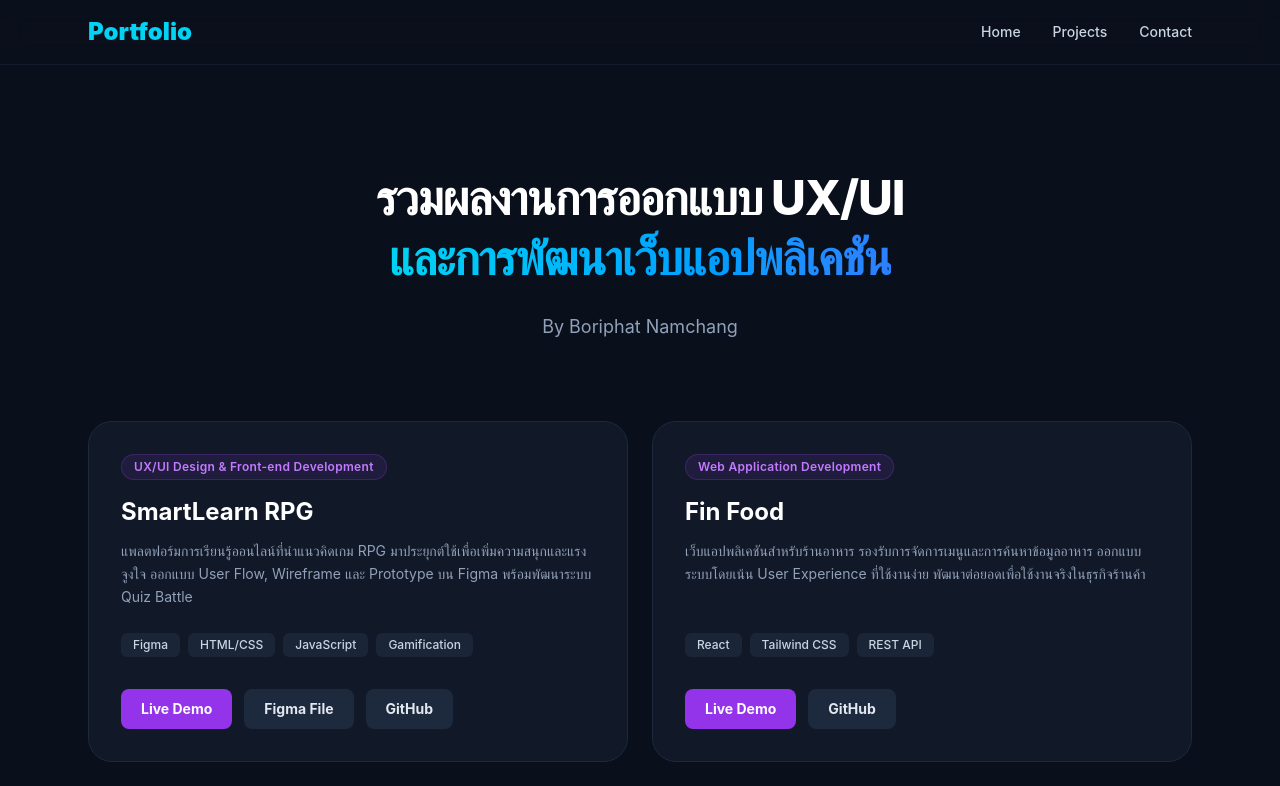
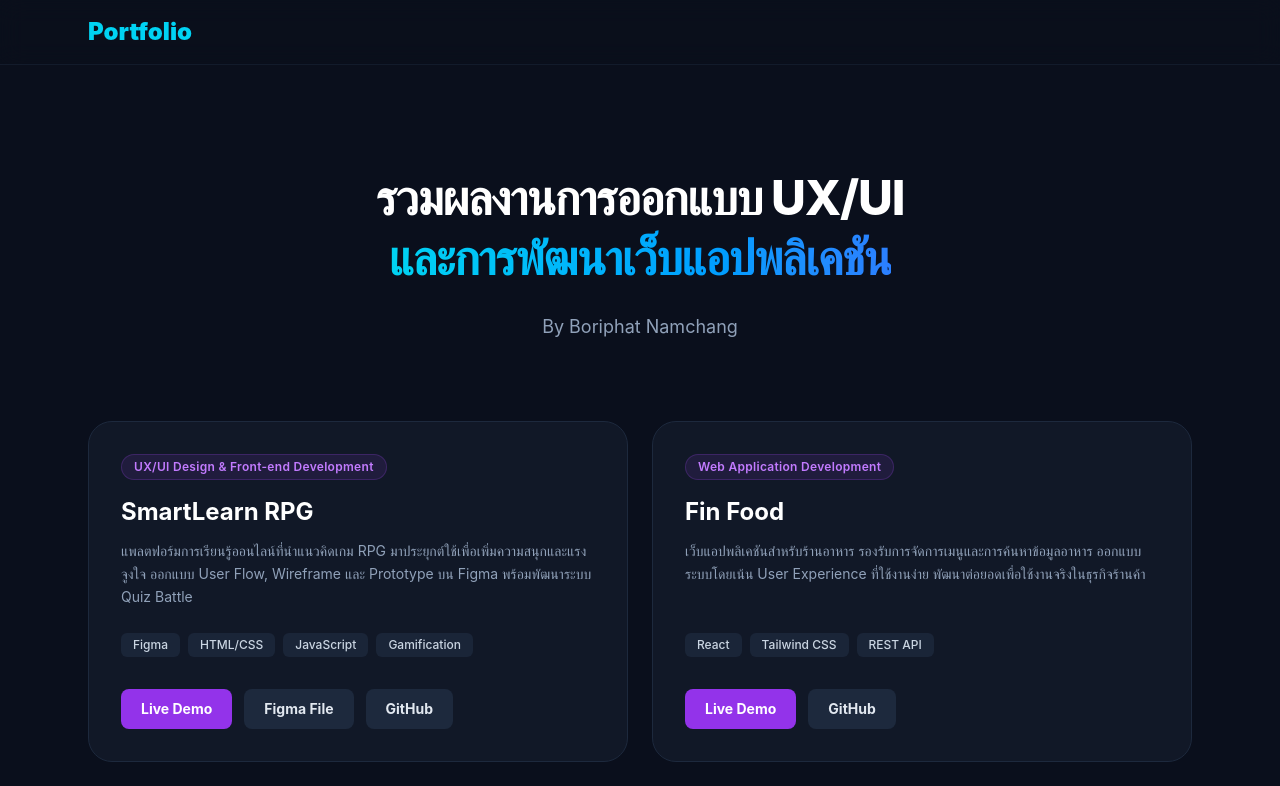
Before and after one commit to borripat25471/my-react-portfolio, a React (Vite) app: page / in a window 1280 px wide. Shown: the top 786 px of the page. Built offline with nearby package versions, Linux system fonts and the light colour scheme.

Commit message:
Update portfolio with Framer Motion and new design

```diff
--- a/src/App.jsx
+++ b/src/App.jsx
@@ -59,9 +59,7 @@ export default function App() {
             Portfolio
           </span>
           <ul className="flex space-x-8 text-sm font-medium text-slate-300">
-            <li className="hover:text-cyan-400 cursor-pointer transition-colors duration-300">Home</li>
-            <li className="hover:text-cyan-400 cursor-pointer transition-colors duration-300">Projects</li>
-            <li className="hover:text-cyan-400 cursor-pointer transition-colors duration-300">Contact</li>
+
           </ul>
         </div>
       </motion.nav>
```
